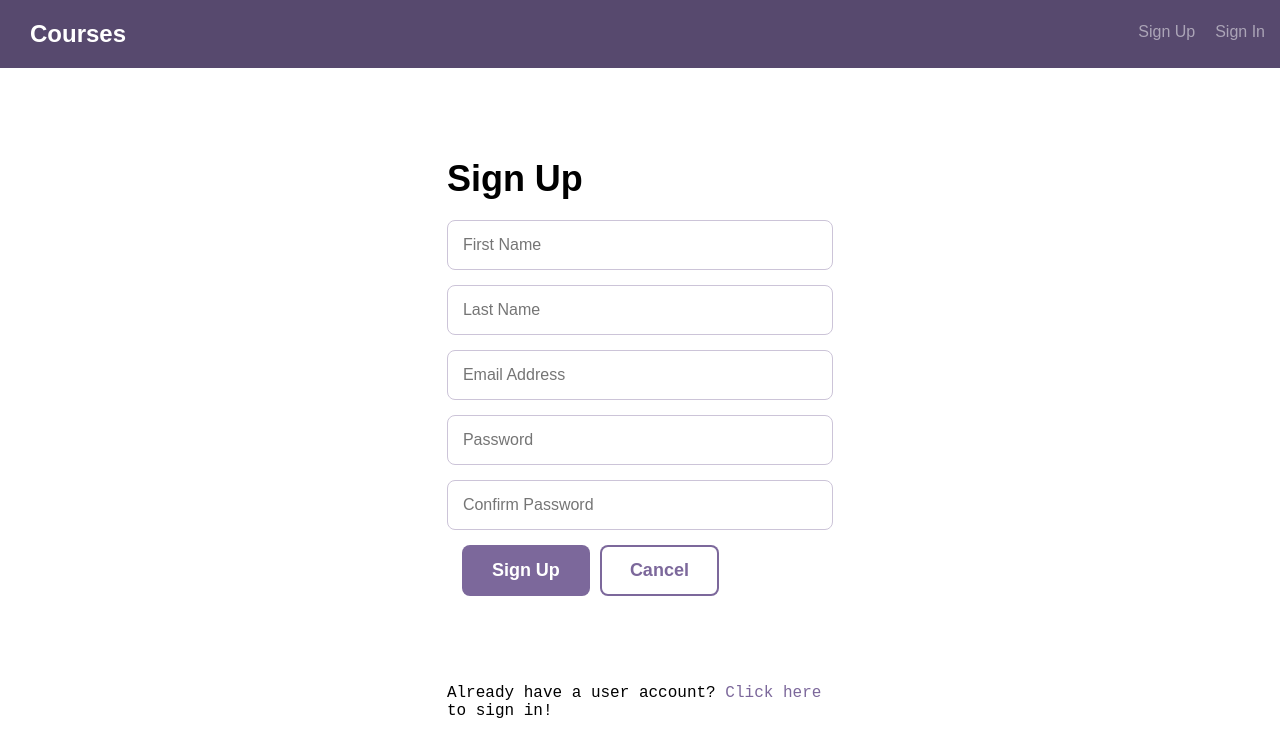
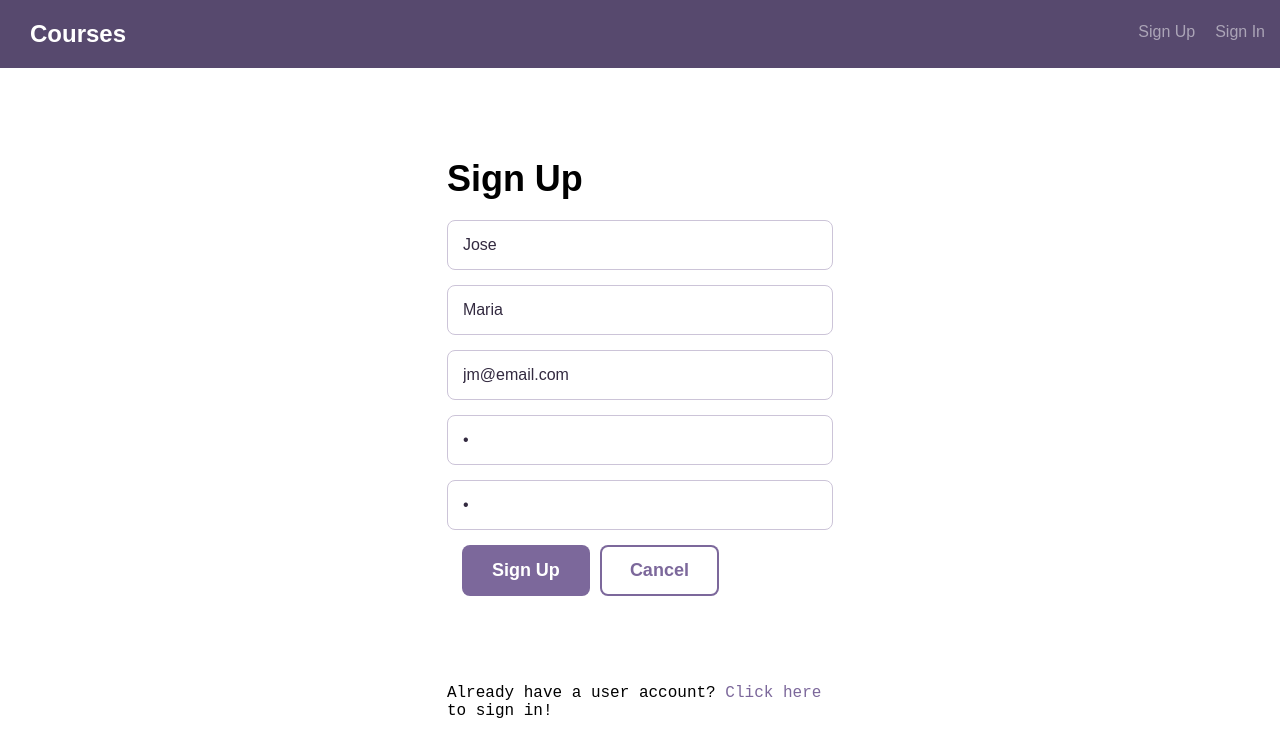
Before and after one commit to raulfmiranda/full_stack_app_react_rest_api, a React (Create React App) app in the folder client/: page / in a window 1280 px wide. Shown: the top 756 px of the page. Built offline with nearby package versions, Linux system fonts and the light colour scheme; the HTML template or start-up script is replaced by a standard one.

Commit message:
UserSignUp component registers new user after request to API correctly

```diff
--- a/client/src/App.js
+++ b/client/src/App.js
@@ -70,34 +70,35 @@ class App extends Component {
             });
     }
 
-    // TODO: registerUser method!!!
+    registerUser = (user) => {
+        this.setState({ loading: true });
 
-    // registerUser = (user) => {
-    //     this.setState({ loading: true });
+        if (user.confirmPassword !== user.password) {
+            console.log("Password must be equals to confirm password!");
+            this.setState({ loading: false });
+        } else {
+            axios({
+                method: 'post',
+                url: `http://localhost:5000/api/users201`,
+                data: {
+                    firstName: user.firstName,
+                    lastName: user.lastName,
+                    emailAddress: user.emailAddress,
+                    password: user.password
+                },
+            }).then(response => {
+                console.log(response.data);
 
-    //     axios({
-    //         method: 'get',
-    //         url: `http://localhost:5000/api/users201`
-    //     }).then(response => {
-    //         console.log(response.data);
-
-    //         const currentUser = {
-    //             _id: response.data[0]._id,
-    //             emailAddress: response.data[0].emailAddress,
-    //             firstName: response.data[0].firstName,
-    //             lastName: response.data[0].lastName
-    //         };
-
-    //         this.setState({
-    //             loading: false,
-    //             currentUser
-    //         });
-    //     })
-    //         .catch(error => {
-    //             console.log('ERROR: ' + JSON.stringify(error.response.data.message));
-    //             this.setState({ loading: false });
-    //         });
-    // }
+                this.setState({
+                    loading: false
+                });
+            })
+                .catch(error => {
+                    console.log('ERROR: ' + JSON.stringify(error.response.data.message));
+                    this.setState({ loading: false });
+                });
+        }
+    }
 
     componentDidMount() {
         // this.requestCourses();
@@ -114,7 +115,7 @@ class App extends Component {
                 {/* <Courses courses={this.state.courses}/> */}
                 {/* { course } */}
                 {/* <UserSignIn requestLogin={this.requestLogin} /> */}
-                <UserSignUp/>
+                <UserSignUp registerUser={this.registerUser}/>
                 {/* <CreateCourse/> */}
                 {/* <UpdateCourse/> */}
             </div>
--- a/client/src/components/UserSignUp.js
+++ b/client/src/components/UserSignUp.js
@@ -1,6 +1,34 @@
-import React from 'react';
+import React, { Component } from 'react';
 
-const UserSignUp = (props) => {
+class UserSignUp extends Component {
+
+    constructor () {
+        super();
+        this.state = {
+            user: {
+                firstName: "Jose",
+                lastName: "Maria",
+                emailAddress: "jm@email.com",
+                password: "1",
+                confirmPassword: "1"
+            }
+        }
+    }
+
+    changeHandler = e => {
+
+        const name = e.target.name;
+        const value = e.target.value;
+
+        this.setState({
+            user: {
+                ...this.state.user,
+                [name]: value
+            }
+        });
+    }
+
+    render() {
 
         return (
             <div className="bounds">
@@ -8,13 +36,76 @@ const UserSignUp = (props) => {
                     <h1>Sign Up</h1>
                     <div>
                         <form>
-                        <div><input id="firstName" name="firstName" type="text" className="" placeholder="First Name" value=""/></div>
-                        <div><input id="lastName" name="lastName" type="text" className="" placeholder="Last Name" value=""/></div>
-                        <div><input id="emailAddress" name="emailAddress" type="text" className="" placeholder="Email Address" value=""/></div>
-                        <div><input id="password" name="password" type="password" className="" placeholder="Password" value=""/></div>
-                        <div><input id="confirmPassword" name="confirmPassword" type="password" className="" placeholder="Confirm Password"
-                            value=""/></div>
-                        <div className="grid-100 pad-bottom"><button className="button" type="submit">Sign Up</button><button className="button button-secondary" onclick="event.preventDefault(); location.href='index.html';">Cancel</button></div>
+                            <div>
+                                <input
+                                    id="firstName"
+                                    name="firstName"
+                                    type="text"
+                                    placeholder="First Name"
+                                    onChange={this.changeHandler}
+                                    value={this.state.user.firstName.value}
+                                    defaultValue="Jose"
+                                />
+                            </div>
+                            <div>
+                                <input
+                                    id="lastName"
+                                    name="lastName"
+                                    type="text"
+                                    placeholder="Last Name"
+                                    onChange={this.changeHandler}
+                                    value={this.state.user.lastName.value}
+                                    defaultValue="Maria"
+                                />
+                            </div>
+                            <div>
+                                <input
+                                    id="emailAddress"
+                                    name="emailAddress"
+                                    type="text"
+                                    placeholder="Email Address"
+                                    onChange={this.changeHandler}
+                                    value={this.state.user.emailAddress.value}
+                                    defaultValue="jm@email.com"
+                                />
+                            </div>
+                            <div>
+                                <input
+                                    id="password"
+                                    name="password"
+                                    type="password"
+                                    placeholder="Password"
+                                    onChange={this.changeHandler}
+                                    value={this.state.user.password.value}
+                                    defaultValue="1"
+                                />
+                            </div>
+                            <div>
+                                <input
+                                    id="confirmPassword"
+                                    name="confirmPassword"
+                                    type="password"
+                                    placeholder="Confirm Password"
+                                    onChange={this.changeHandler}
+                                    value={this.state.user.password.value}
+                                    defaultValue="1"
+                                />
+                            </div>
+                            <div className="grid-100 pad-bottom">
+                                <button
+                                    className="button"
+                                    type="button"
+                                    onClick={() => this.props.registerUser(this.state.user)}>
+                                    Sign Up
+                                </button>
+                                {/* <button className="button" type="button" onClick={() => console.log(JSON.stringify(this.state.user))}>Sign Up</button> */}
+                                <button
+                                    className="button button-secondary"
+                                    type="button"
+                                    onClick={() => console.log("Cancel!")}>
+                                    Cancel
+                                </button>
+                            </div>
                         </form>
                     </div>
                     <p>&nbsp;</p>
@@ -24,4 +115,6 @@ const UserSignUp = (props) => {
         );
      }
 
+}
+
 export default UserSignUp;
```
Also changed, not shown: 2 other files (tests, documents, lock files or other folders). Lines whose indentation alone changed are shown as unchanged.
